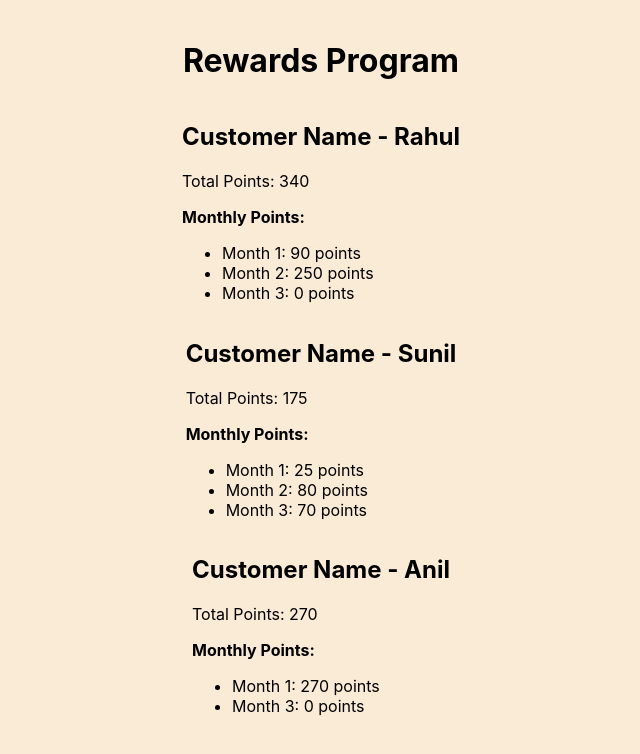
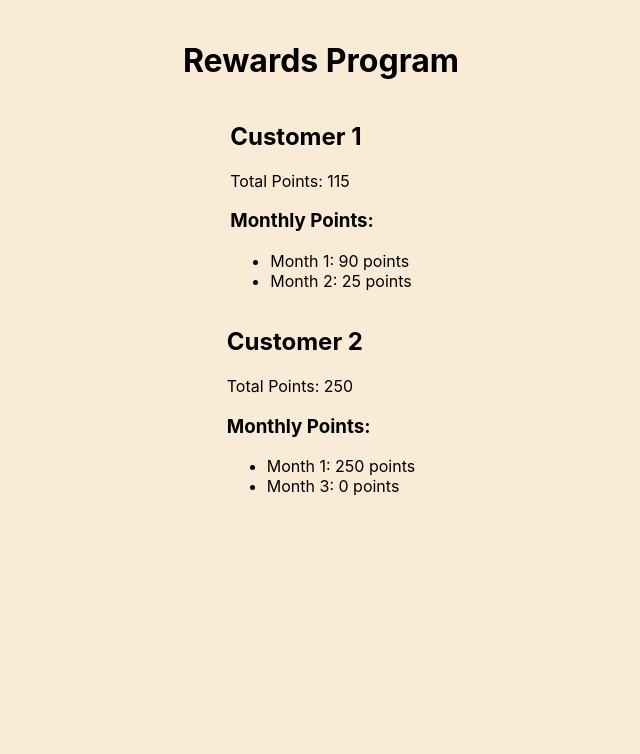
Before and after one commit to manoj-cmd/Rewards-Program-, a React (Create React App) app: page / in a window 1280 px wide. Shown: the top 754 px of the page, without its empty margins (319-959 px from the left). Built offline with nearby package versions, Linux system fonts and the light colour scheme.

Commit message:
updated test cases file

```diff
--- a/src/App.js
+++ b/src/App.js
@@ -1,8 +1,8 @@
-
+// src/App.js
 import React, { useEffect, useState } from 'react';
-import './App.css';
 import { fetchTransactions } from './api';
 import { calculateRewards } from './utils';
+import './App.css'
 
 const App = () => {
   const [transactions, setTransactions] = useState([]);
@@ -28,17 +28,17 @@ const App = () => {
   }
 
   return (
-    <div className="mainDiv">
+    <div className='mainDiv'>
       <h1>Rewards Program</h1>
-      {Object.keys(rewards).map((customer) => (
-        <div key={customer}>
-          <h2>Customer Name - {customer}</h2>
-          <p>Total Points: {rewards[customer].total}</p>
-          <b>Monthly Points:</b>
+      {Object.keys(rewards).map((customerId) => (
+        <div key={customerId}>
+          <h2>Customer {customerId}</h2>
+          <p>Total Points: {rewards[customerId].total}</p>
+          <h3>Monthly Points:</h3>
           <ul>
-            {Object.keys(rewards[customer].monthly).map((month) => (
+            {Object.keys(rewards[customerId].monthly).map((month) => (
               <li key={month}>
-                Month {month}: {rewards[customer].monthly[month]} points
+                Month {month}: {rewards[customerId].monthly[month]} points
               </li>
             ))}
           </ul>
--- a/src/api.js
+++ b/src/api.js
@@ -1,16 +1,13 @@
+// src/api.js
 export const fetchTransactions = () => {
   return new Promise((resolve) => {
     setTimeout(() => {
       resolve([
-          { customer: 'Rahul', amount: 120, date: '2024-01-10' },
-          { customer: 'Sunil', amount: 75, date: '2024-01-15' },
-          { customer: 'Rahul', amount: 200, date: '2024-02-10' },
-          { customer: 'Sunil', amount: 60, date: '2024-02-20' },
-          { customer: 'Rahul', amount: 50, date: '2024-03-10' },
-          { customer: 'Sunil', amount: 110, date: '2024-03-15' },
-          { customer: 'Anil', amount: 210, date: '2024-01-15' },
-          { customer: 'Sunil', amount: 110, date: '2024-02-15' },
-          { customer: 'Anil', amount: 50, date: '2024-03-15' },
+        { customerId: 1, date: '2024-01-15', amount: 120 },
+        { customerId: 1, date: '2024-02-15', amount: 75 },
+        { customerId: 2, date: '2024-01-20', amount: 200 },
+        { customerId: 2, date: '2024-03-10', amount: 50 },
+        // Add more sample transactions
       ]);
     }, 1000);
   });
--- a/src/utils.js
+++ b/src/utils.js
@@ -14,17 +14,17 @@ export const calculateRewardPoints = (amount) => {
 export const calculateRewards = (transactions) => {
   const rewards = {};
 
-  transactions.forEach(({ customer, date, amount }) => {
+  transactions.forEach(({ customerId, date, amount }) => {
     const month = new Date(date).getMonth() + 1;
-    if (!rewards[customer]) {
-      rewards[customer] = { total: 0, monthly: {} };
+    if (!rewards[customerId]) {
+      rewards[customerId] = { total: 0, monthly: {} };
     }
-    if (!rewards[customer].monthly[month]) {
-      rewards[customer].monthly[month] = 0;
+    if (!rewards[customerId].monthly[month]) {
+      rewards[customerId].monthly[month] = 0;
     }
     const points = calculateRewardPoints(amount);
-    rewards[customer].monthly[month] += points;
-    rewards[customer].total += points;
+    rewards[customerId].monthly[month] += points;
+    rewards[customerId].total += points;
   });
 
   return rewards;
```
Also changed, not shown: 2 other files (tests, documents, lock files or other folders). Lines whose indentation alone changed are shown as unchanged.
